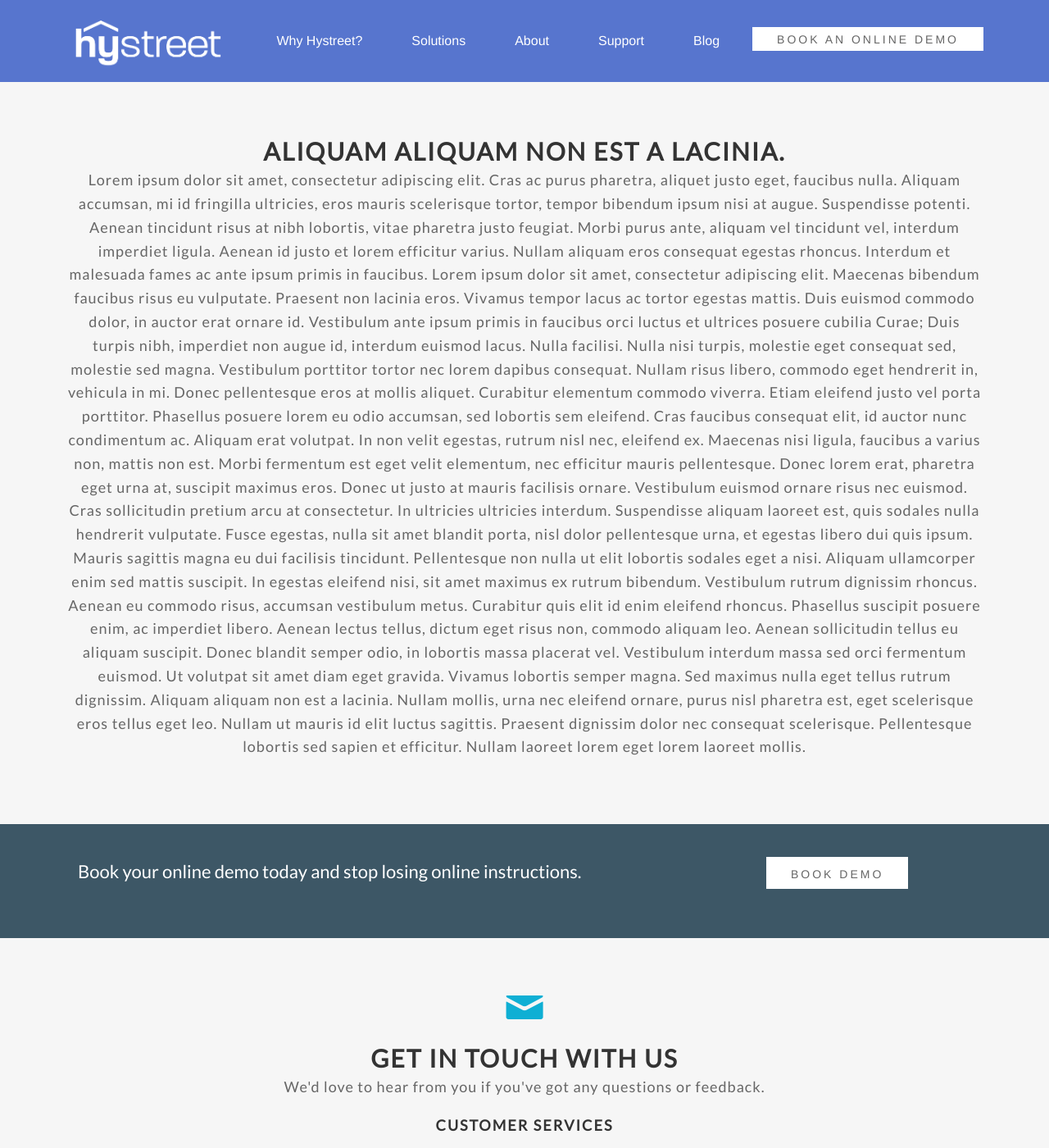
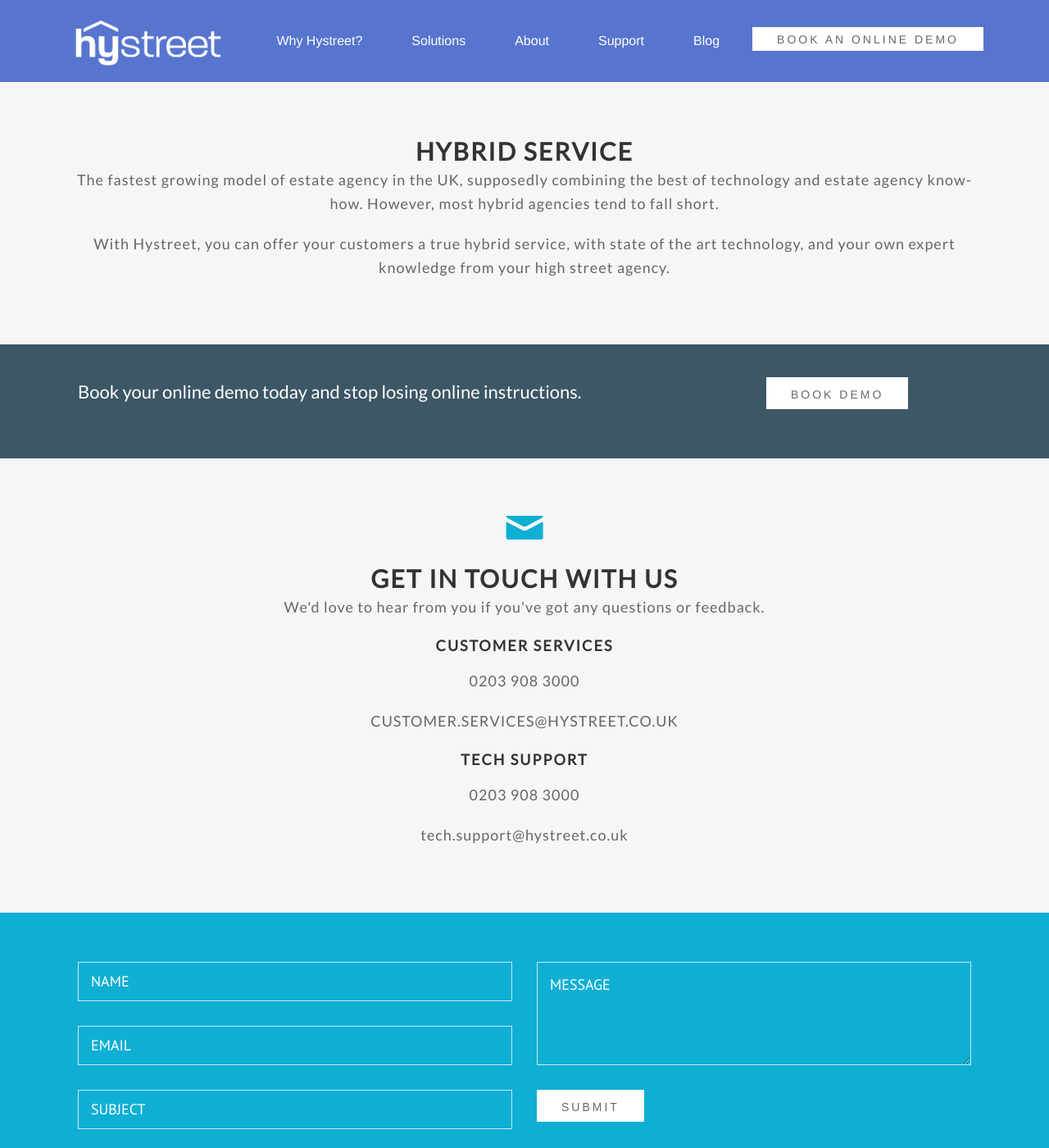
Before and after one commit to hystreet/hystreet.github.io, a Jekyll site: the page built from solutions/hybrid-service/index.html, in a window 1280 px wide and 1400 px high. Shown: the whole window at 82% size. Built offline with Jekyll 4.4.1, drawn with Linux system fonts in a browser that asks for light colours; some web fonts are replaced.

Commit message:
Updating copy

```diff
--- a/solutions/hybrid-service/index.html
+++ b/solutions/hybrid-service/index.html
@@ -8,18 +8,12 @@
 <div class='full'>
   <div class='row'>
     <div class='special-title centered-text'>
-      <h2>Aliquam aliquam non est a lacinia.</h2>
+      <h2>Hybrid Service</h2>
       <p>
-Lorem ipsum dolor sit amet, consectetur adipiscing elit. Cras ac purus pharetra, aliquet justo eget, faucibus nulla. Aliquam accumsan, mi id fringilla ultricies, eros mauris scelerisque tortor, tempor bibendum ipsum nisi at augue. Suspendisse potenti. Aenean tincidunt risus at nibh lobortis, vitae pharetra justo feugiat. Morbi purus ante, aliquam vel tincidunt vel, interdum imperdiet ligula. Aenean id justo et lorem efficitur varius. Nullam aliquam eros consequat egestas rhoncus. Interdum et malesuada fames ac ante ipsum primis in faucibus. Lorem ipsum dolor sit amet, consectetur adipiscing elit. Maecenas bibendum faucibus risus eu vulputate.
-
-Praesent non lacinia eros. Vivamus tempor lacus ac tortor egestas mattis. Duis euismod commodo dolor, in auctor erat ornare id. Vestibulum ante ipsum primis in faucibus orci luctus et ultrices posuere cubilia Curae; Duis turpis nibh, imperdiet non augue id, interdum euismod lacus. Nulla facilisi. Nulla nisi turpis, molestie eget consequat sed, molestie sed magna. Vestibulum porttitor tortor nec lorem dapibus consequat. Nullam risus libero, commodo eget hendrerit in, vehicula in mi.
-
-Donec pellentesque eros at mollis aliquet. Curabitur elementum commodo viverra. Etiam eleifend justo vel porta porttitor. Phasellus posuere lorem eu odio accumsan, sed lobortis sem eleifend. Cras faucibus consequat elit, id auctor nunc condimentum ac. Aliquam erat volutpat. In non velit egestas, rutrum nisl nec, eleifend ex. Maecenas nisi ligula, faucibus a varius non, mattis non est. Morbi fermentum est eget velit elementum, nec efficitur mauris pellentesque. Donec lorem erat, pharetra eget urna at, suscipit maximus eros. Donec ut justo at mauris facilisis ornare. Vestibulum euismod ornare risus nec euismod. Cras sollicitudin pretium arcu at consectetur.
-
-In ultricies ultricies interdum. Suspendisse aliquam laoreet est, quis sodales nulla hendrerit vulputate. Fusce egestas, nulla sit amet blandit porta, nisl dolor pellentesque urna, et egestas libero dui quis ipsum. Mauris sagittis magna eu dui facilisis tincidunt. Pellentesque non nulla ut elit lobortis sodales eget a nisi. Aliquam ullamcorper enim sed mattis suscipit. In egestas eleifend nisi, sit amet maximus ex rutrum bibendum. Vestibulum rutrum dignissim rhoncus. Aenean eu commodo risus, accumsan vestibulum metus. Curabitur quis elit id enim eleifend rhoncus.
-
-Phasellus suscipit posuere enim, ac imperdiet libero. Aenean lectus tellus, dictum eget risus non, commodo aliquam leo. Aenean sollicitudin tellus eu aliquam suscipit. Donec blandit semper odio, in lobortis massa placerat vel. Vestibulum interdum massa sed orci fermentum euismod. Ut volutpat sit amet diam eget gravida. Vivamus lobortis semper magna. Sed maximus nulla eget tellus rutrum dignissim. Aliquam aliquam non est a lacinia. Nullam mollis, urna nec eleifend ornare, purus nisl pharetra est, eget scelerisque eros tellus eget leo. Nullam ut mauris id elit luctus sagittis. Praesent dignissim dolor nec consequat scelerisque. Pellentesque lobortis sed sapien et efficitur. Nullam laoreet lorem eget lorem laoreet mollis. </p>
+        The fastest growing model of estate agency in the UK, supposedly combining the best of technology and estate agency know-how. However, most hybrid agencies tend to fall short.
       </p>
+      <p>
+        With Hystreet, you can offer your customers a true hybrid service, with state of the art technology, and your own expert knowledge from your high street agency.
   </div>
 </div>
 </div>
```
